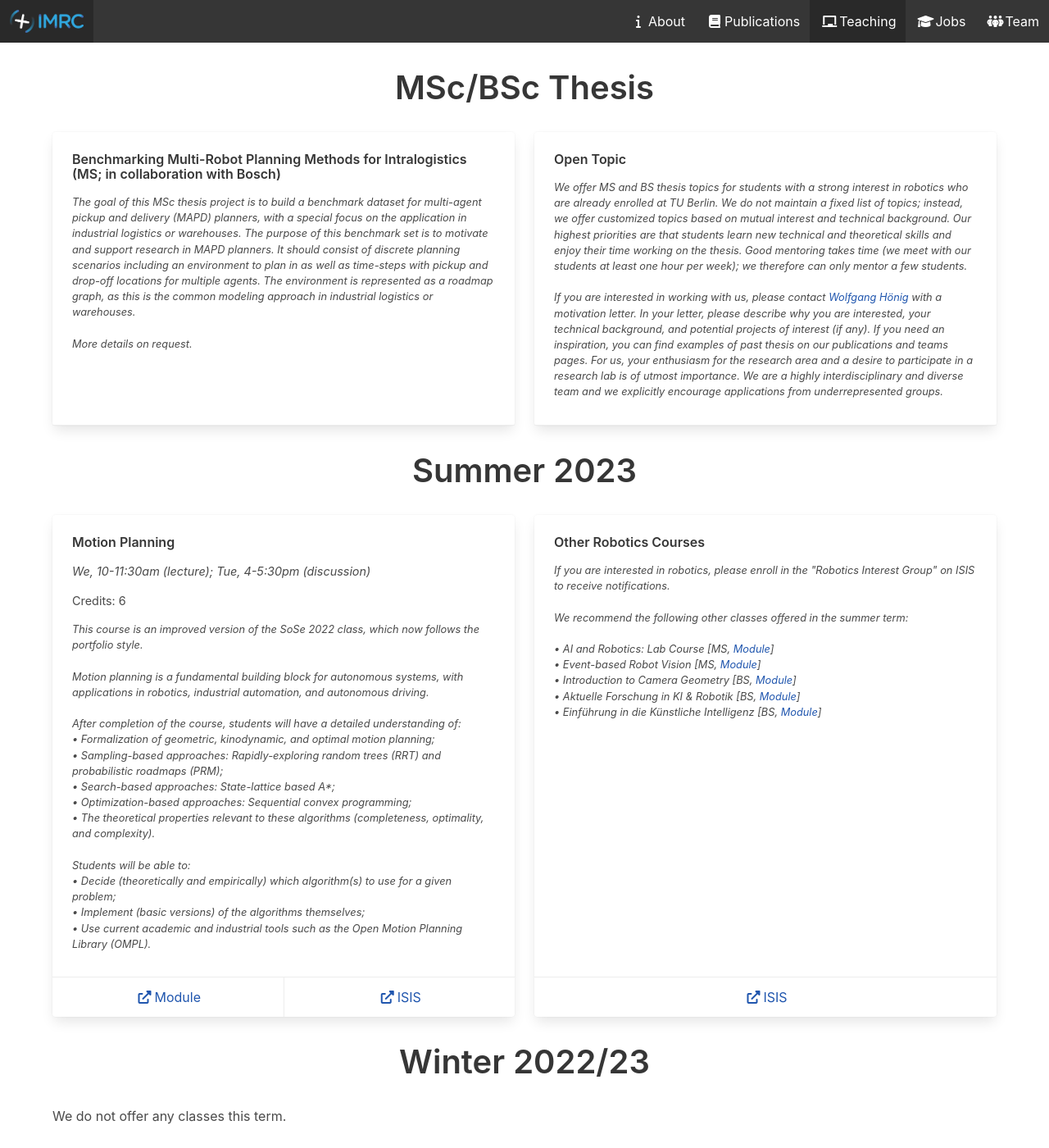
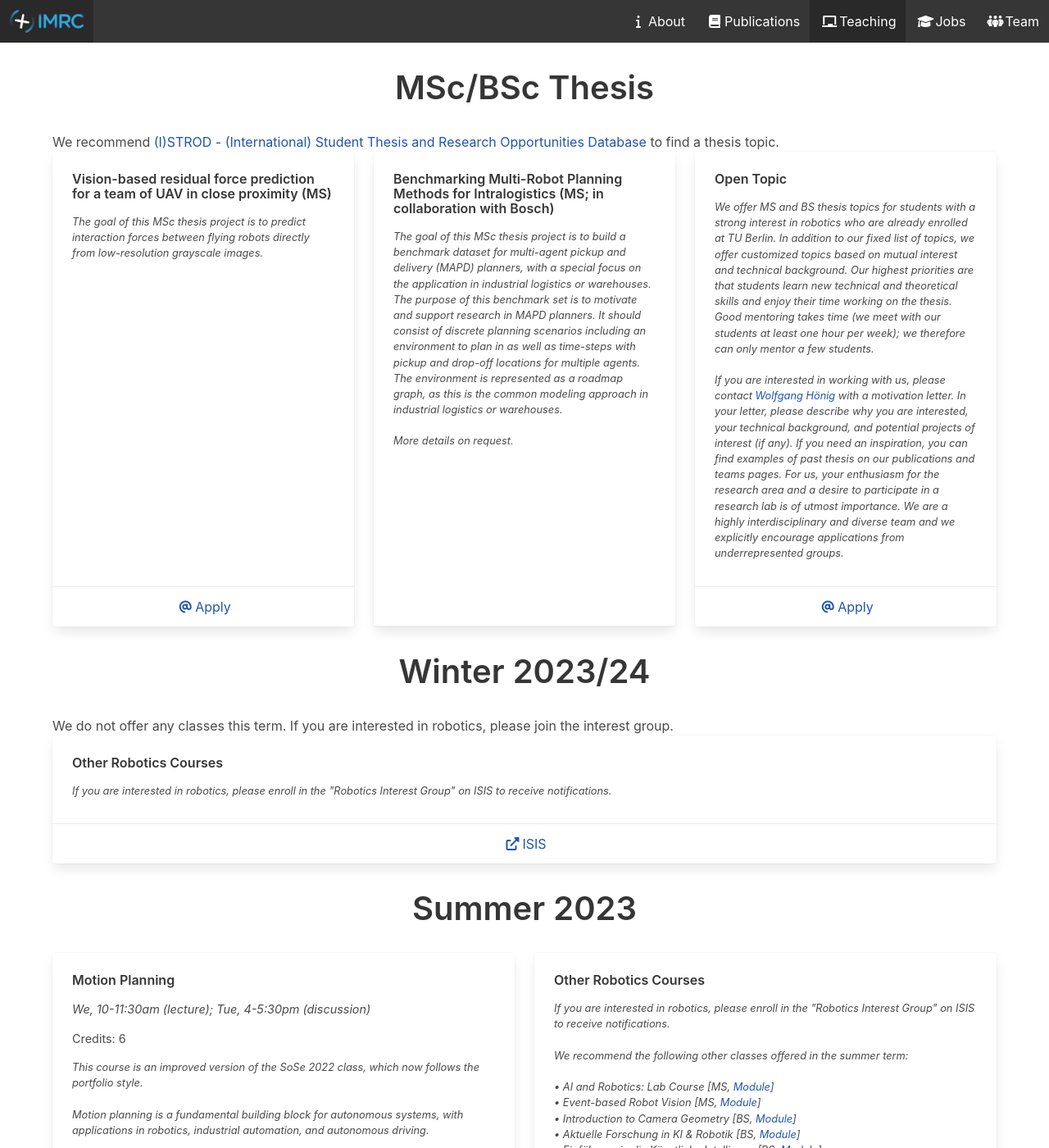
Before and after one commit to IMRCLab/imrclab.github.io, a Jekyll site: the page built from teaching.html, in a window 1280 px wide and 1400 px high. Shown: the whole window at 82% size. Built offline with Jekyll 4.4.1, drawn with Linux system fonts in a browser that asks for light colours.

Commit message:
update teaching

```diff
--- a/_data/teaching.yml
+++ b/_data/teaching.yml
@@ -1,4 +1,9 @@
 thesis:
+  - name: Vision-based residual force prediction for a team of UAV in close proximity (MS)
+    note: |
+      The goal of this MSc thesis project is to predict interaction forces between flying robots directly from low-resolution grayscale images.
+    apply: https://www.theses.tu-berlin.de/en/theses/0189d953-673d-73ab-8cfd-0c24183be2fc
+
   - name: Benchmarking Multi-Robot Planning Methods for Intralogistics (MS; in collaboration with Bosch)
     note: |
       The goal of this MSc thesis project is to build a benchmark dataset for multi-agent pickup and delivery (MAPD) planners, with a special focus on the application in industrial logistics or warehouses. The purpose of this benchmark set is to motivate and support research in MAPD planners. It should consist of discrete planning scenarios including an environment to plan in as well as time-steps with pickup and drop-off locations for multiple agents. The environment is represented as a roadmap graph, as this is the common modeling approach in industrial logistics or warehouses.
@@ -7,9 +12,18 @@
 
   - name: Open Topic
     note: |
-      We offer MS and BS thesis topics for students with a strong interest in robotics who are already enrolled at TU Berlin. We do not maintain a fixed list of topics; instead, we offer customized topics based on mutual interest and technical background. Our highest priorities are that students learn new technical and theoretical skills and enjoy their time working on the thesis. Good mentoring takes time (we meet with our students at least one hour per week); we therefore can only mentor a few students.
+      We offer MS and BS thesis topics for students with a strong interest in robotics who are already enrolled at TU Berlin. In addition to our fixed list of topics, we offer customized topics based on mutual interest and technical background. Our highest priorities are that students learn new technical and theoretical skills and enjoy their time working on the thesis. Good mentoring takes time (we meet with our students at least one hour per week); we therefore can only mentor a few students.
 
       If you are interested in working with us, please contact <a href="mailto:hoenig (at) tu-berlin (dot) de">Wolfgang Hönig</a> with a motivation letter. In your letter, please describe why you are interested, your technical background, and potential projects of interest (if any). If you need an inspiration, you can find examples of past thesis on our publications and teams pages. For us, your enthusiasm for the research area and a desire to participate in a research lab is of utmost importance. We are a highly interdisciplinary and diverse team and we explicitly encourage applications from underrepresented groups.
+
+    apply: |
+        mailto: hoenig (at) tu-berlin (dot) de?subject=Application for MSc/BSc thesis&body=Please attach a single PDF with your motivation letter
+
+ws2023:
+  - name: "Other Robotics Courses"
+    isis: https://isis.tu-berlin.de/course/view.php?id=33668
+    note: |
+      If you are interested in robotics, please enroll in the "Robotics Interest Group" on ISIS to receive notifications.
 
 ss2023:
   - name: "Motion Planning"
--- a/_includes/course.html
+++ b/_includes/course.html
@@ -32,6 +32,9 @@
         {% if course.isis %}
         <a href="{{course.isis}}" class="card-footer-item"><span class="icon"><i class="fas fa-external-link-alt"></i></span><span>ISIS</span></a>
         {% endif %}
+        {% if course.apply %}
+        <a href="{{course.apply}}" class="card-footer-item"><span class="icon"><i class="fas fa-at"></i></span><span>Apply</span></a>
+        {% endif %}
       </footer>
     </div>
 </div>
--- a/teaching.html
+++ b/teaching.html
@@ -8,9 +8,31 @@
 </div>
 
 <div class="container">
+    We recommend <a href="https://www.theses.tu-berlin.de">(I)STROD - (International) Student Thesis and Research Opportunities Database</a> to find a thesis topic.
+</div>
+
+<div class="container">
     <div class="tile is-ancestor is-flex-wrap">
 
         {% for course in site.data.teaching.thesis %}
+            {% include course.html %}
+        {%- endfor %}
+
+    </div>
+</div>
+
+<div class="section-heading">
+    <h2 class="title is-2">Winter 2023/24</h2>
+</div>
+
+<div class="container">
+    We do not offer any classes this term. If you are interested in robotics, please join the interest group.
+</div>
+
+<div class="container">
+    <div class="tile is-ancestor is-flex-wrap">
+
+        {% for course in site.data.teaching.ws2023 %}
             {% include course.html %}
         {%- endfor %}
 
```
